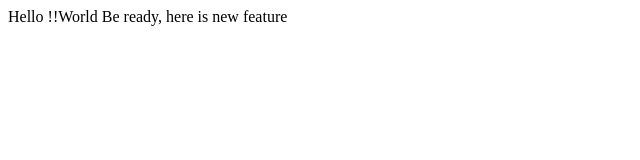
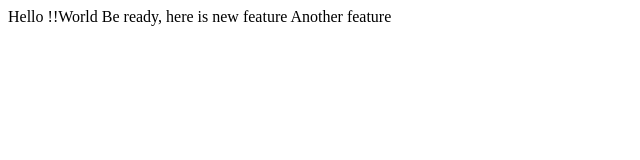
Before and after one commit to Snehasini/lecture1, a plain HTML site: page index.html in a window 1280 px wide. Shown: the whole page, without its empty margins (0-640 px from the left). Drawn offline with Linux system fonts and the light colour scheme.

Commit message:
One more feature added

```diff
--- a/index.html
+++ b/index.html
@@ -6,5 +6,6 @@
 <body>
 	  Hello !!World
 	  Be ready, here is new feature
+	  Another feature
 </body>
 </html>
```
